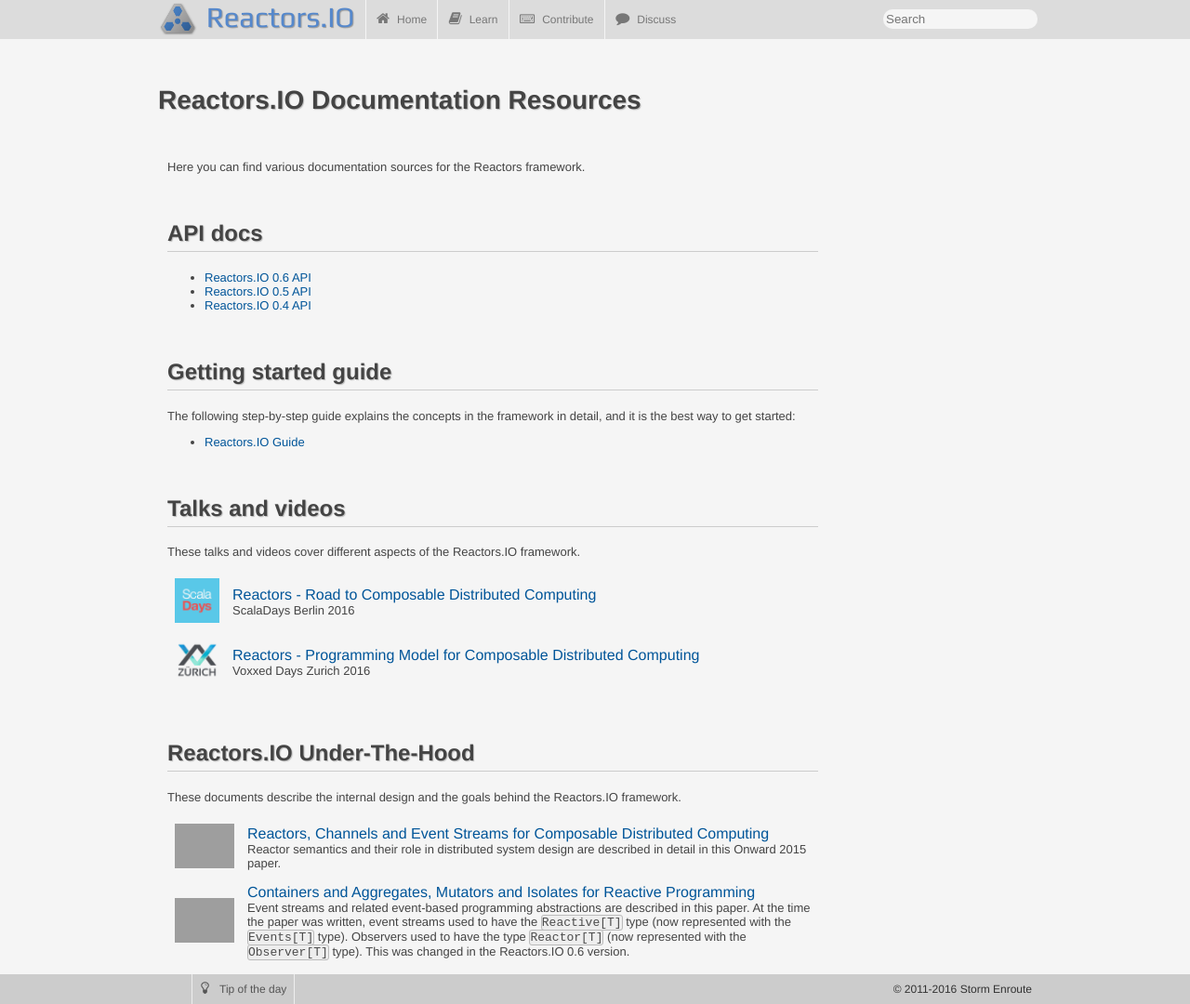
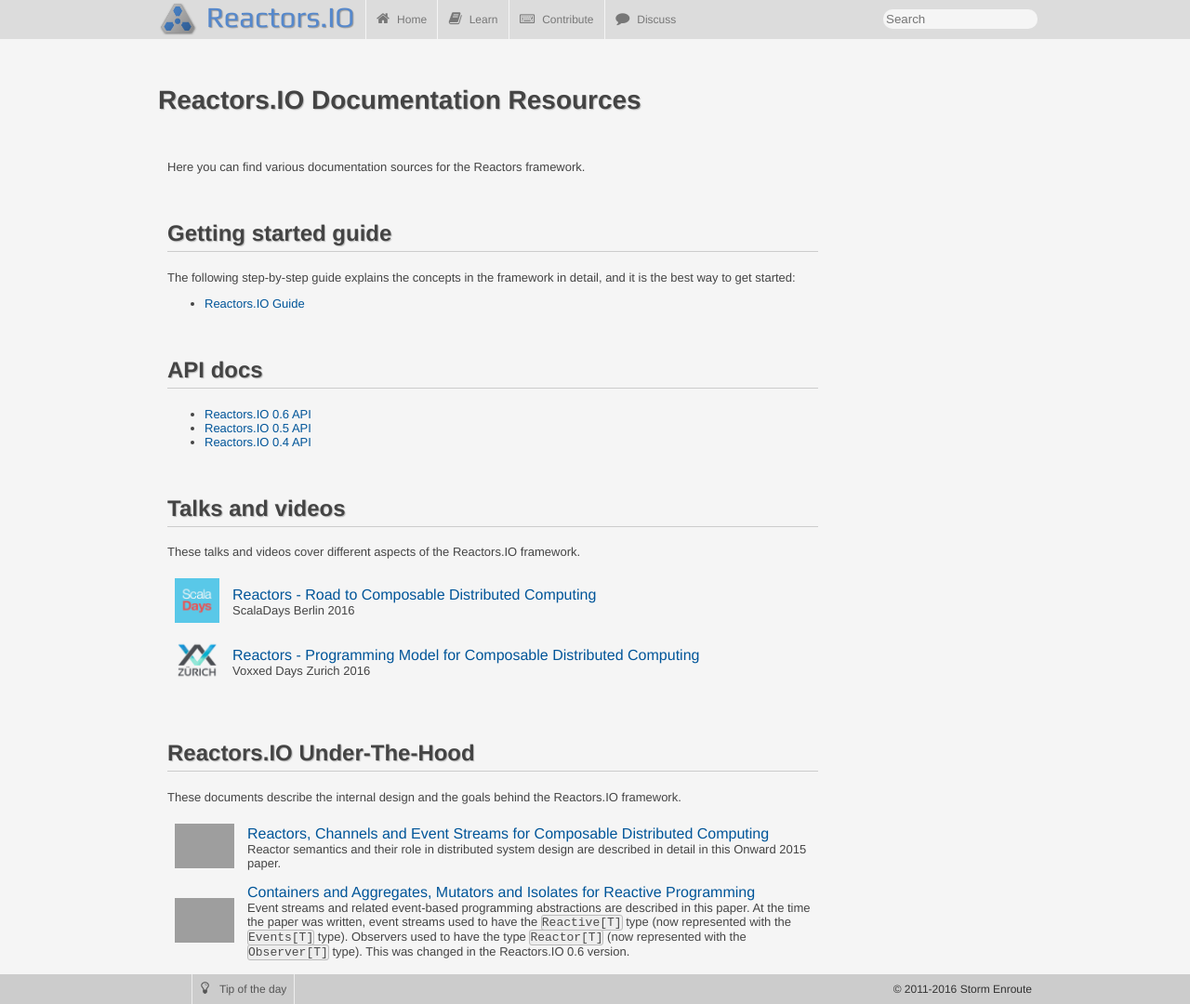
Before and after one commit to reactors-io/reactors-io.github.io, a Jekyll site: the page built from learn.md, in a window 1280 px wide. Shown: the whole page at 93% size. Built offline with Jekyll 4.4.1, drawn with Linux system fonts in a browser that asks for light colours; grey boxes are pictures that could not be loaded.

Commit message:
Move getting-started-guide to the front.

```diff
--- a/learn.md
+++ b/learn.md
@@ -11,19 +11,19 @@
 Here you can find various documentation sources for the Reactors framework.
 
 
-## API docs
-
-- [Reactors.IO 0.6 API](http://storm-enroute.com/apidocs/reactors/0.6/api)
-- [Reactors.IO 0.5 API](http://storm-enroute.com/apidocs/reactive-collections/0.5/api)
-- [Reactors.IO 0.4 API](http://storm-enroute.com/apidocs/reactive-collections/0.4/api)
-
-
 ## Getting started guide
 
 The following step-by-step guide explains the concepts in the framework in detail,
 and it is the best way to get started:
 
 - [Reactors.IO Guide](http://reactors.io/tutorialdocs/reactors/)
+
+
+## API docs
+
+- [Reactors.IO 0.6 API](http://storm-enroute.com/apidocs/reactors/0.6/api)
+- [Reactors.IO 0.5 API](http://storm-enroute.com/apidocs/reactive-collections/0.5/api)
+- [Reactors.IO 0.4 API](http://storm-enroute.com/apidocs/reactive-collections/0.4/api)
 
 
 ## Talks and videos
```
